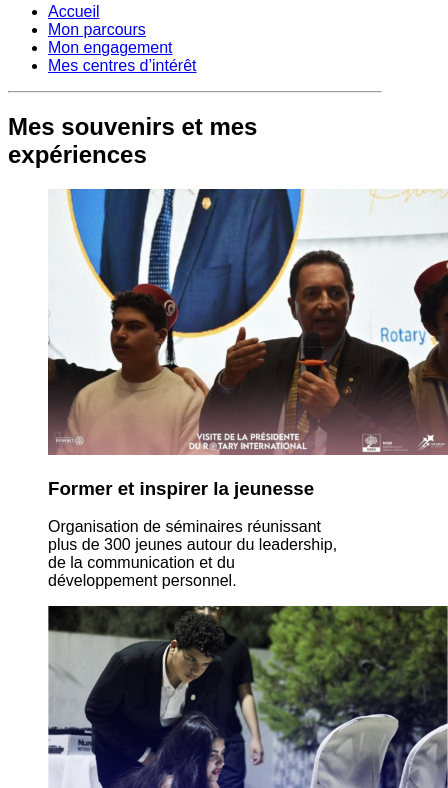
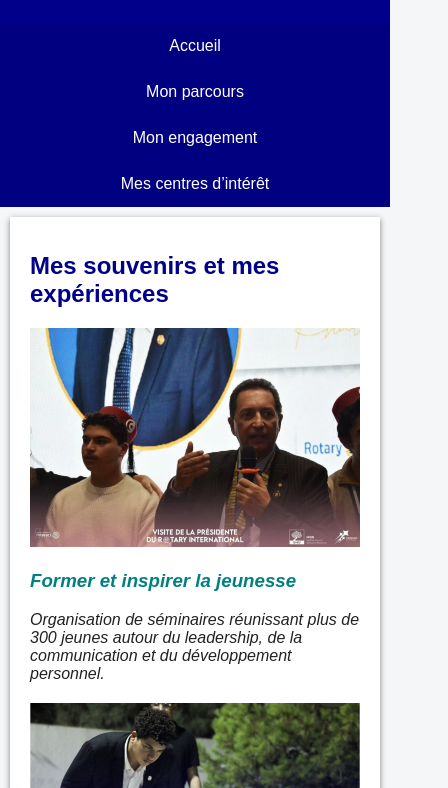
Before and after one commit to azizhatit7-hub/Site-perso, a plain HTML site: page engagement.html in a window 390 px wide. Shown: the part 166-954 px from the top of the page, 448 px wide, since content can reach past the window. Drawn offline with Linux system fonts and the light colour scheme.

Commit message:
Update style.css

```diff
--- a/style.css
+++ b/style.css
@@ -1,20 +1,142 @@
+/* Étape 2 - mise en forme du site CV (CSS + responsive) */
+
 body {
     font-family: Arial;
-    color: black;
-    background-color: white;
+    color: #222222;
+    background-color: #f4f6f8;
+    margin: 0;
 }
 
 header {
     background-color: darkblue;
     color: white;
     text-align: center;
+    padding: 20px;
+}
+
+header h1 {
+    text-transform: uppercase;
+}
+
+nav {
+    background-color: navy;
 }
 
 nav ul {
+    list-style-type: none;
+    margin: 0;
+    padding: 0;
+    display: flex;
+    justify-content: center;
 }
 
-nav li {
+nav a {
+    display: block;
+    padding: 14px 20px;
+    color: white;
+    text-decoration: none;
+}
+
+/* Sélecteur non vu en cours : la pseudo-classe :hover (MDN) */
+nav a:hover {
+    background-color: teal;
+}
+
+main {
+    max-width: 900px;
+    margin: 0 auto;
+    padding: 20px;
+}
+
+section {
+    background-color: white;
+    padding: 15px 20px;
+    margin-bottom: 20px;
+}
+
+h2 {
+    color: darkblue;
+}
+
+h3 {
+    color: teal;
 }
 
 img {
+    max-width: 100%;
+    height: auto;
 }
+
+/* Propriété non vue en cours : box-shadow (MDN) */
+section {
+    box-shadow: 0 2px 6px grey;
+}
+
+figure {
+    margin: 0 0 20px 0;
+}
+
+figcaption {
+    font-style: italic;
+}
+
+table {
+    border-collapse: collapse;
+}
+
+th, td {
+    padding: 8px 12px;
+}
+
+th {
+    background-color: darkblue;
+    color: white;
+}
+
+hr {
+    display: none;
+}
+
+footer {
+    background-color: darkblue;
+    color: white;
+    text-align: center;
+    padding: 15px;
+}
+
+footer a {
+    color: white;
+}
+
+/* Responsive : écrans de téléphone */
+@media (max-width: 600px) {
+    nav ul {
+        flex-direction: column;
+    }
+
+    nav a {
+        text-align: center;
+    }
+
+    main {
+        padding: 10px;
+    }
+
+    header {
+        padding: 10px;
+    }
+}
+
+@media print {
+    nav, footer {
+        display: none;
+    }
+
+    body {
+        background-color: white;
+    }
+
+    section {
+        box-shadow: none;
+    }
+}
```
